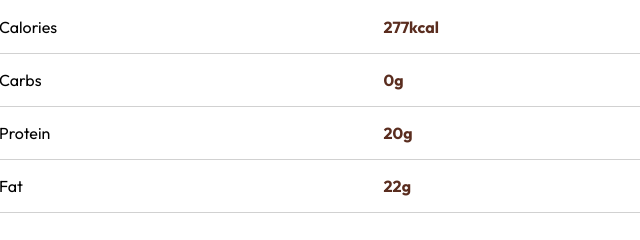
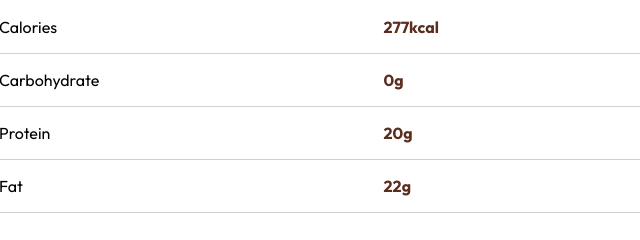
Before and after one commit to Hophicial/First-project-recipe-, a plain HTML site: page index.html in a window 1280 px wide. Shown: the part 1562-1802 px from the top of the page, 0-640 px from the left. Drawn offline with Linux system fonts and the light colour scheme.

Commit message:
Update nutritional label from "Carbs" to "Carbohydrate" for clarity

```diff
--- a/index.html
+++ b/index.html
@@ -100,7 +100,7 @@
   </div>
 
   <div class="carbs">
-   <p class="food-type">Carbs</p>
+   <p class="food-type">Carbohydrate</p>
    <p class="quantity">0g</p>
   </div>
 
```
